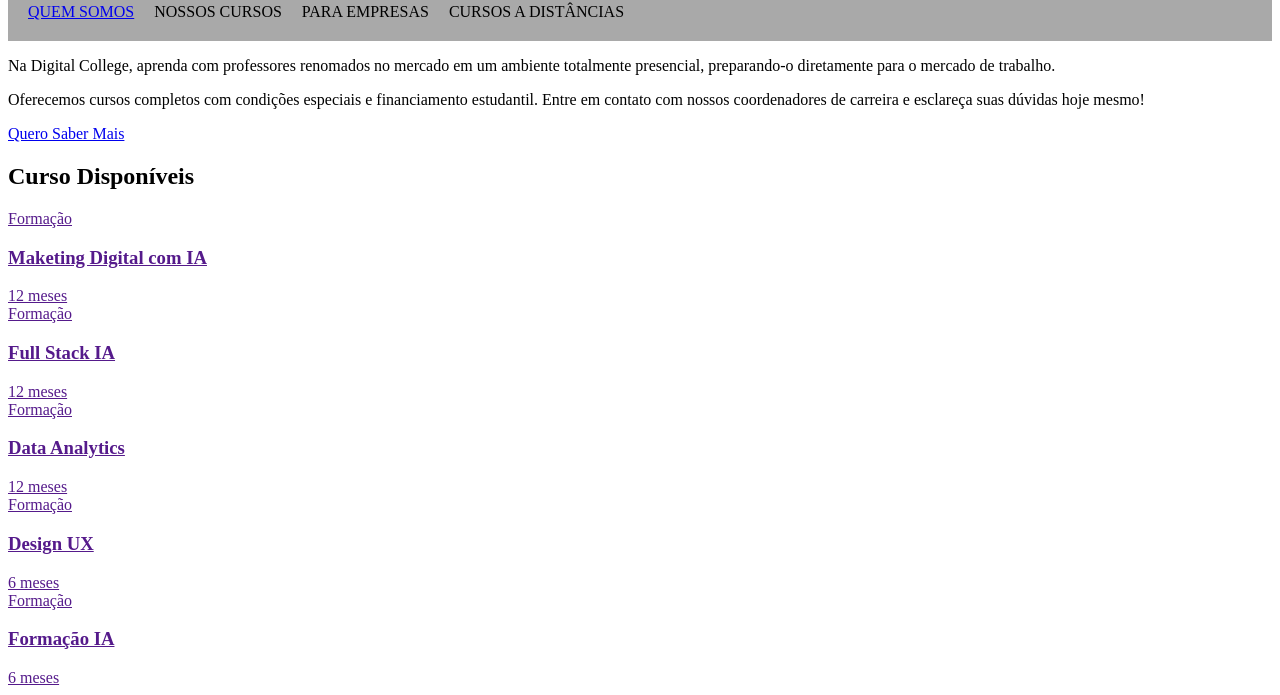
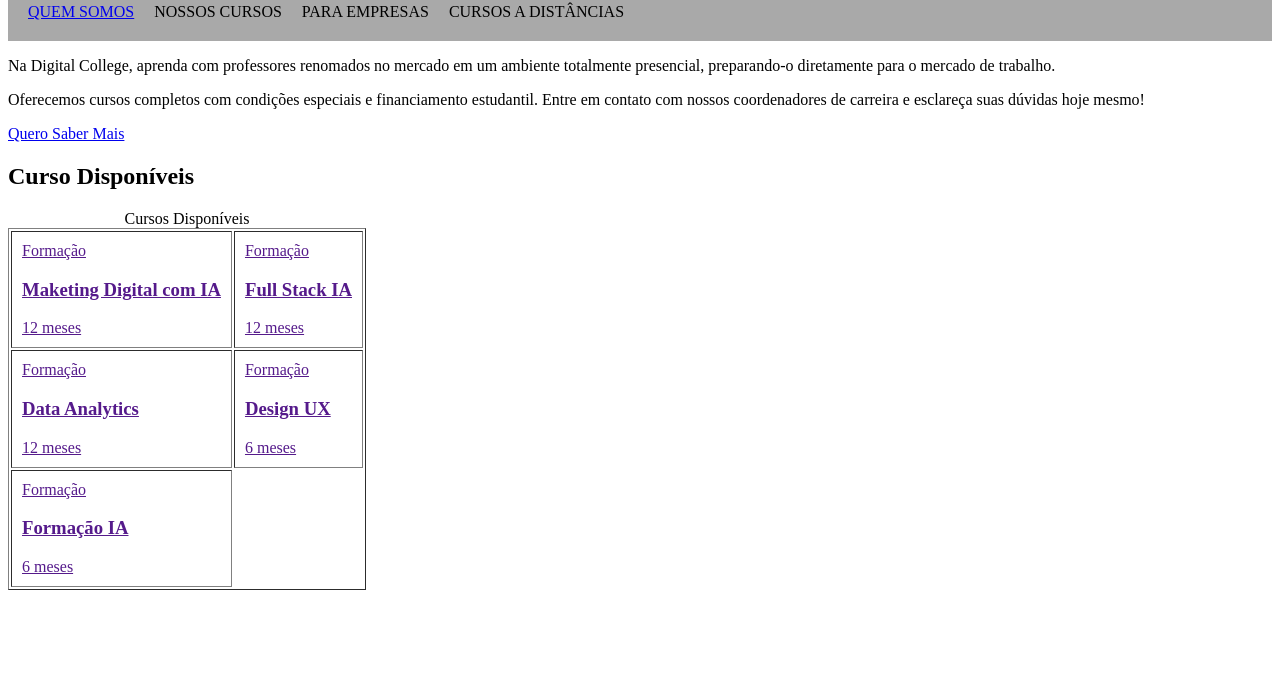
Before and after one commit to WilliamBritoFreitas/IntroHTML_2026, a plain HTML site: page pages/layout.html in a window 1280 px wide. Shown: the part 179-874 px from the top of the page. After the commit the page ends 800 px from the top, so only its background shows below. Drawn offline with Linux system fonts and the light colour scheme.

Commit message:
uso de table

```diff
--- a/pages/layout.html
+++ b/pages/layout.html
@@ -48,7 +48,7 @@
       </section>
       <section>
         <h1>Curso Disponíveis</h1>
-        <div>
+        <!-- <div>
             <a href="">
               <span>Formação</span>
               <h3>Maketing Digital com IA</h3>
@@ -82,7 +82,60 @@
                 <h3>Formação IA</h3>
                 <span>6 meses</span>
             </a>
-        </div>
+        </div> -->
+        <table border = "1" cellpadding ="10">
+          <caption>Cursos Disponíveis</caption>
+          <tr>
+            <td>
+              <div>
+                <a href="">
+                  <span>Formação</span>
+                  <h3>Maketing Digital com IA</h3>
+                  <span>12 meses</span>
+                </a>
+              </div>
+            </td>
+             <td>
+              <div>
+                <a href="">
+                  <span>Formação</span>
+                  <h3>Full Stack IA</h3>
+                  <span>12 meses</span>
+                </a>
+              </div>
+            </td>
+          </tr>
+          <tr>
+            <td>
+              <div>
+                <a href="">
+                  <span>Formação</span>
+                  <h3>Data Analytics</h3>
+                  <span>12 meses</span>
+                </a>
+              </div>
+            </td>
+             <td>
+              <div>
+                <a href="">
+                  <span>Formação</span>
+                  <h3>Design UX</h3>
+                  <span>6 meses</span>
+                </a>
+              </div>
+            </td>
+          </tr>
+          <tr>
+            <td>
+              <div>
+                <a href="">
+                  <span>Formação</span>
+                  <h3>Formação IA</h3>
+                  <span>6 meses</span>
+                </a>
+              </div>
+            </td>
+        </table>
       </section>
 
       </section>
```
